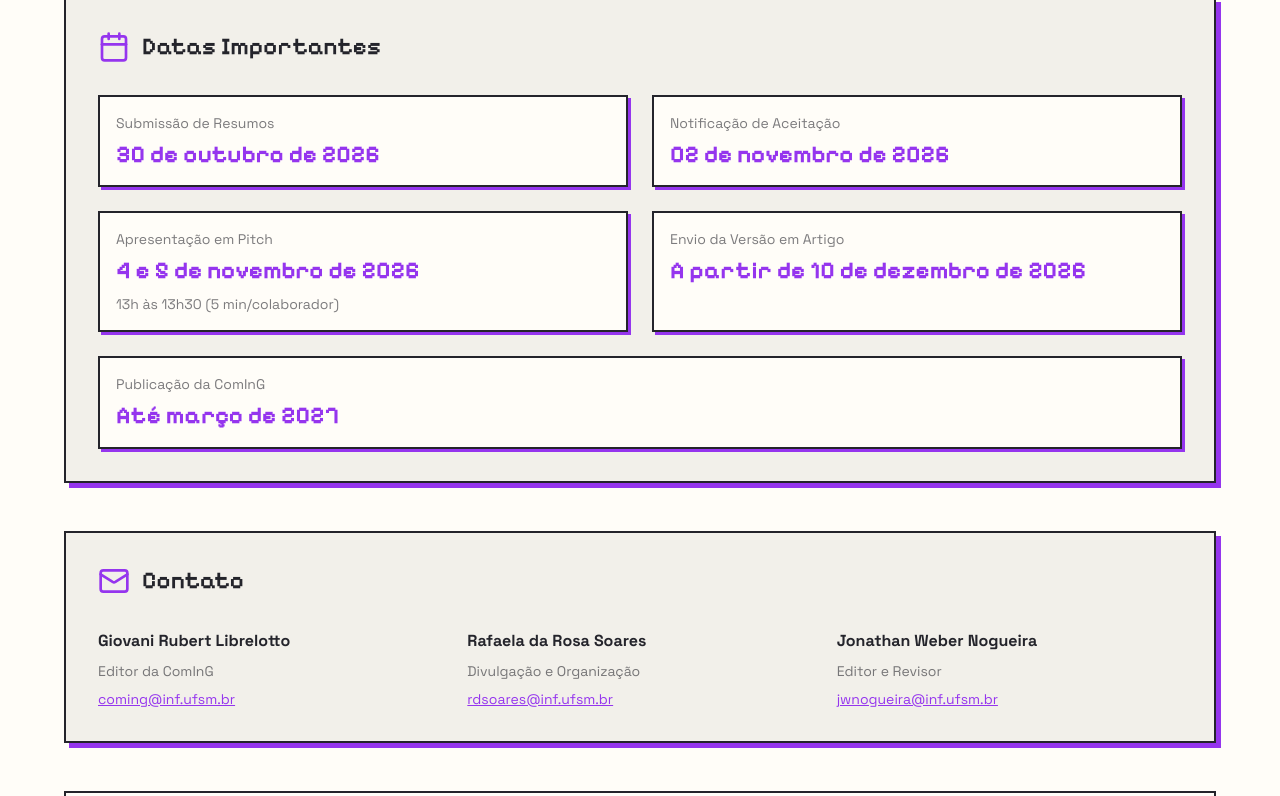
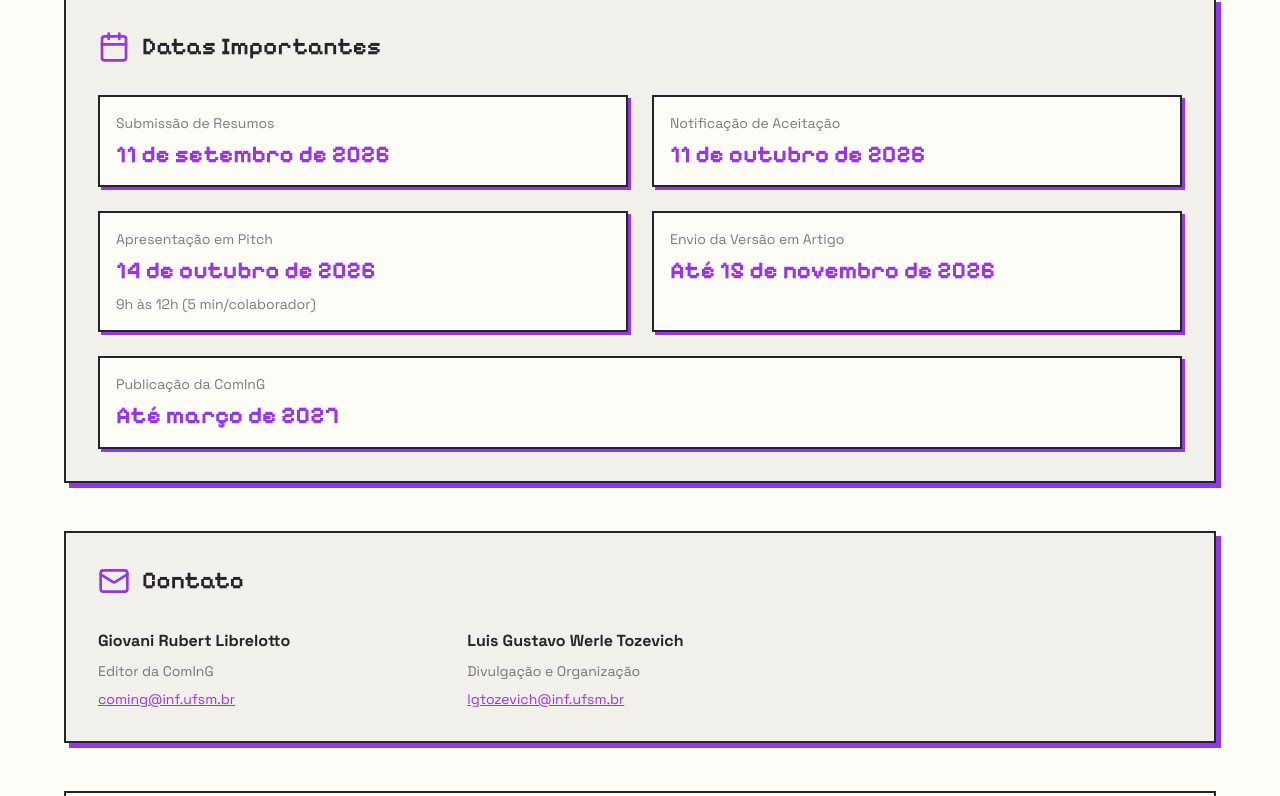
Before and after one commit to aaacms/sainf-2026, a React (Vite) app: page /incoming in a window 1280 px wide. Shown: the part 2369-3165 px from the top of the page. Built offline with nearby package versions, Linux system fonts and the light colour scheme.

Commit message:
Update submission dates and presentation details

```diff
--- a/src/components/RevistaComingSection.tsx
+++ b/src/components/RevistaComingSection.tsx
@@ -75,7 +75,7 @@ export default function RevistaComingSection() {
                   <h4 className="font-bold">Apresentação Obrigatória na SAINF</h4>
                   <p className="text-sm">
                     A publicação se iniciará com o envio de um <strong>resumo</strong> e sua apresentação
-                    em <strong>pitch nos dias 4 e 5 de novembro</strong>, das <strong>13h às 13h30</strong>,
+                    em <strong>pitch no dia 14 de novembro</strong>, das <strong>9h às 12h</strong>,
                     com até <strong>5 minutos de apresentação</strong> por colaborador.
                   </p>
                 </div>
@@ -83,7 +83,7 @@ export default function RevistaComingSection() {
 
               <p className="text-base-content/80 leading-relaxed">
                 Os resumos aprovados serão enviados como artigos pré-aprovados posteriormente, com a
-                data de submissão a partir de <strong>4 de dezembro</strong>, e publicados na revista ComInG.
+                data de submissão a partir de <strong>dezembro</strong>, e publicados na revista ComInG.
               </p>
 
               <div className="divider"></div>
@@ -170,20 +170,20 @@ export default function RevistaComingSection() {
             <div className="grid grid-cols-1 md:grid-cols-2 gap-6">
               <div className="coming-date-card">
                 <div className="text-sm text-base-content/60">Submissão de Resumos</div>
-                <div className="text-2xl font-bold">30 de outubro de 2026</div>
+                <div className="text-2xl font-bold">11 de setembro de 2026</div>
               </div>
               <div className="coming-date-card">
                 <div className="text-sm text-base-content/60">Notificação de Aceitação</div>
-                <div className="text-2xl font-bold">02 de novembro de 2026</div>
+                <div className="text-2xl font-bold">11 de outubro de 2026</div>
               </div>
               <div className="coming-date-card">
                 <div className="text-sm text-base-content/60">Apresentação em Pitch</div>
-                <div className="text-2xl font-bold">4 e 5 de novembro de 2026</div>
-                <div className="text-sm text-base-content/60">13h às 13h30 (5 min/colaborador)</div>
+                <div className="text-2xl font-bold">14 de outubro de 2026</div>
+                <div className="text-sm text-base-content/60">9h às 12h (5 min/colaborador)</div>
               </div>
               <div className="coming-date-card">
                 <div className="text-sm text-base-content/60">Envio da Versão em Artigo</div>
-                <div className="text-2xl font-bold">A partir de 10 de dezembro de 2026</div>
+                <div className="text-2xl font-bold">Até 15 de novembro de 2026</div>
               </div>
               <div className="coming-date-card md:col-span-2">
                 <div className="text-sm text-base-content/60">Publicação da ComInG</div>
@@ -212,25 +212,16 @@ export default function RevistaComingSection() {
                 </a>
               </div>
               <div className="flex flex-col gap-2">
-                <div className="font-bold">Rafaela da Rosa Soares</div>
+                <div className="font-bold">Luis Gustavo Werle Tozevich</div>
                 <div className="text-sm text-base-content/60">Divulgação e Organização</div>
                 <a
-                  href="mailto:rdsoares@inf.ufsm.br"
+                  href="mailto:lgtozevich@inf.ufsm.br"
                   className="link link-primary text-sm"
                 >
-                  rdsoares@inf.ufsm.br
+                  lgtozevich@inf.ufsm.br
                 </a>
               </div>
-              <div className="flex flex-col gap-2">
-                <div className="font-bold">Jonathan Weber Nogueira</div>
-                <div className="text-sm text-base-content/60">Editor e Revisor</div>
-                <a
-                  href="mailto:jwnogueira@inf.ufsm.br"
-                  className="link link-primary text-sm"
-                >
-                  jwnogueira@inf.ufsm.br
-                </a>
-              </div>
+
             </div>
           </div>
         </div>
@@ -248,7 +239,7 @@ export default function RevistaComingSection() {
                 Envie seu resumo através do formulário oficial e garanta sua participação na SAINF XIII!
               </p>
               <a
-                href="https://forms.gle/tRcGSjJhzG8hJE226"
+                href="https://docs.google.com/forms/d/e/1FAIpQLScTa8OPAOGHWuvqIUQinMZWNzQiINP7BKDbGsQMacoblPzZSA/viewform?usp=sharing&ouid=118110659113173141335"
                 target="_blank"
                 rel="noopener noreferrer"
                 className="btn btn-primary btn-lg coming-cta-button gap-2"
@@ -257,7 +248,7 @@ export default function RevistaComingSection() {
                 Submeter Resumo Agora
               </a>
               <p className="coming-cta-deadline text-sm">
-                Prazo: até 30 de outubro de 2026
+                Prazo: até 12 de setembro de 2026
               </p>
             </div>
           </div>
```
